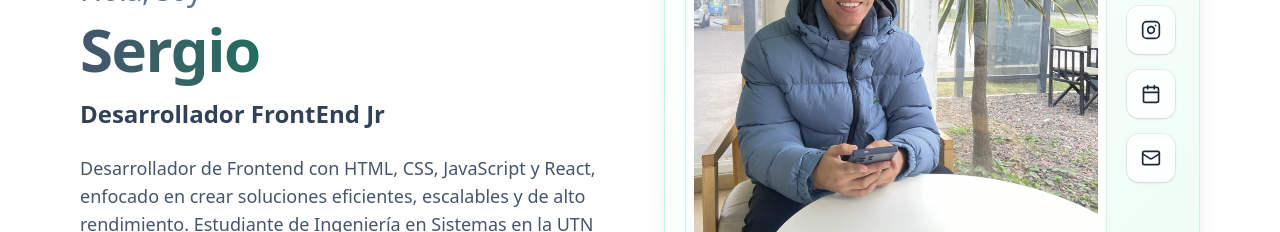
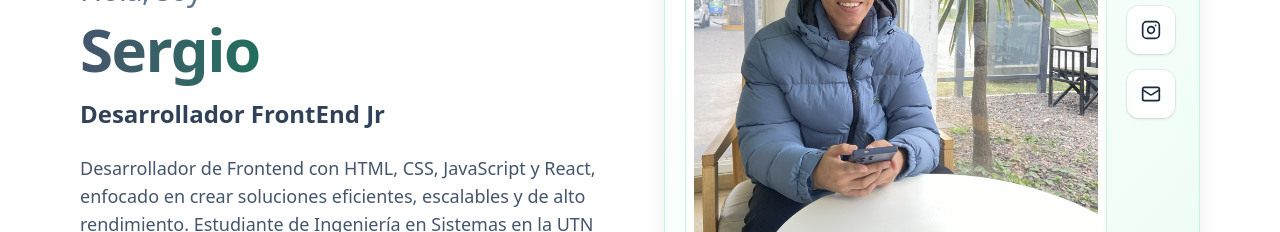
Before and after one commit to SergioMamaniUTN/PortafolioGit, a React (Vite) app: page / in a window 1280 px wide. Shown: the part 312-544 px from the top of the page. Built offline with nearby package versions, Linux system fonts and the light colour scheme.

Commit message:
Actualiza botón email (mailto) y otros ajustes

```diff
--- a/src/sections/Hero.jsx
+++ b/src/sections/Hero.jsx
@@ -1,10 +1,4 @@
-import {
-  LuLinkedin,
-  LuGithub,
-  LuInstagram,
-  LuCalendar,
-  LuMail,
-} from "react-icons/lu";
+import { LuLinkedin, LuGithub, LuInstagram, LuMail } from "react-icons/lu";
 import { useLang } from "../lang/useLang";
 
 export default function Hero() {
@@ -91,7 +85,7 @@ export default function Hero() {
               </li>
               <li>
                 <a
-                  href="#"
+                  href="https://github.com/SergioMamaniUTN"
                   target="_blank"
                   rel="noreferrer"
                   className="group inline-flex h-12 w-12 items-center justify-center rounded-xl bg-white/80 shadow-sm ring-1 ring-black/5 backdrop-blur transition hover:-translate-y-0.5 hover:shadow-md focus:outline-none focus:ring-2 focus:ring-emerald-400/50 dark:bg-slate-800/80 dark:ring-white/10"
@@ -102,7 +96,7 @@ export default function Hero() {
               </li>
               <li>
                 <a
-                  href="#"
+                  href="https://www.instagram.com/ser_gi919?igsh=MWhxbzhiYTNyMm5lcA=="
                   target="_blank"
                   rel="noreferrer"
                   className="group inline-flex h-12 w-12 items-center justify-center rounded-xl bg-white/80 shadow-sm ring-1 ring-black/5 backdrop-blur transition hover:-translate-y-0.5 hover:shadow-md focus:outline-none focus:ring-2 focus:ring-emerald-400/50 dark:bg-slate-800/80 dark:ring-white/10"
@@ -111,20 +105,10 @@ export default function Hero() {
                   <LuInstagram className="h-5 w-5" />
                 </a>
               </li>
+
               <li>
                 <a
-                  href="#"
-                  target="_blank"
-                  rel="noreferrer"
-                  className="group inline-flex h-12 w-12 items-center justify-center rounded-xl bg-white/80 shadow-sm ring-1 ring-black/5 backdrop-blur transition hover:-translate-y-0.5 hover:shadow-md focus:outline-none focus:ring-2 focus:ring-emerald-400/50   dark:bg-slate-800/80 dark:ring-white/10"
-                  aria-label="Calendario"
-                >
-                  <LuCalendar className="h-5 w-5" />
-                </a>
-              </li>
-              <li>
-                <a
-                  href="#"
+                  href="https://mail.google.com/mail/?view=cm&fs=1&to=mamanisergioomar@gmail.com"
                   target="_blank"
                   rel="noreferrer"
                   className="group inline-flex h-12 w-12 items-center justify-center rounded-xl bg-white/80 shadow-sm ring-1 ring-black/5 backdrop-blur transition hover:-translate-y-0.5 hover:shadow-md focus:outline-none focus:ring-2 focus:ring-emerald-400/50 dark:bg-slate-800/80 dark:ring-white/10"
```
